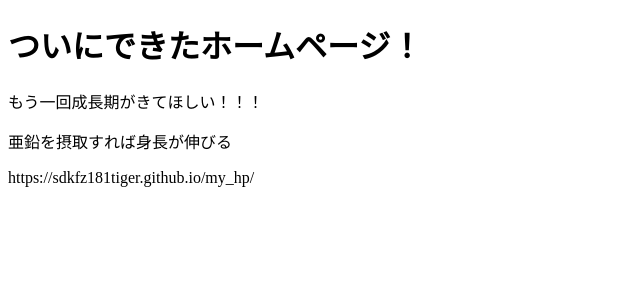
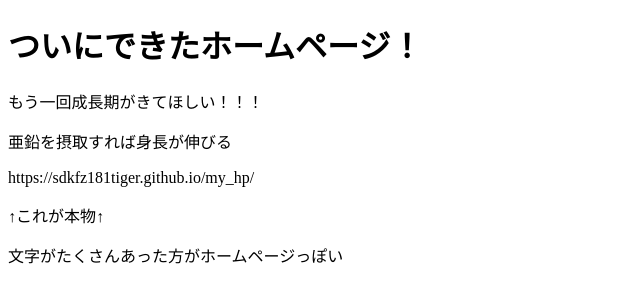
Before and after one commit to KenKenKent/my_homepage, a plain HTML site: page index.html in a window 1280 px wide. Shown: the whole page, without its empty margins (0-640 px from the left). Drawn offline with Linux system fonts and the light colour scheme.

Commit message:
アップデートはもうなし

```diff
--- a/index.html
+++ b/index.html
@@ -8,5 +8,7 @@
 		<p>もう一回成長期がきてほしい！！！</p>
 		<p>亜鉛を摂取すれば身長が伸びる</p>
 		<p>https://sdkfz181tiger.github.io/my_hp/</p>
+		<p>↑これが本物↑</p>
+		<p>文字がたくさんあった方がホームページっぽい</p>
 	</body>
 </html>
```
